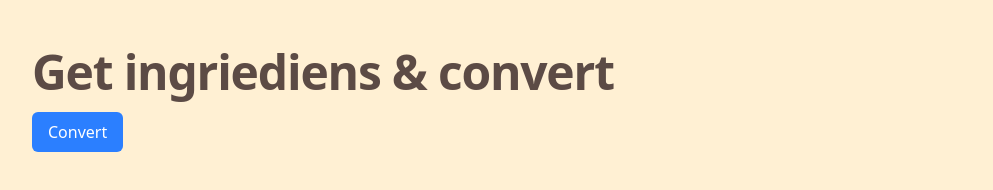
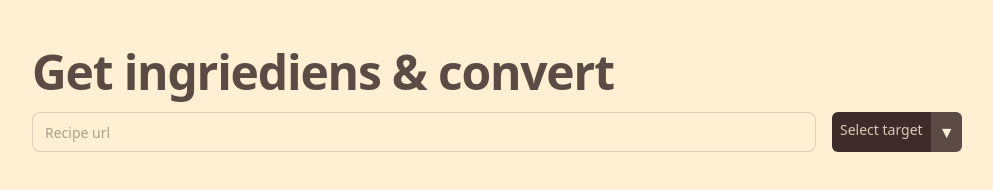
Before and after one commit to lsopocko/smart-baker, an Astro site in the folder apps/web/: page /convert in a window 1280 px wide. Shown: the whole page, without its empty margins (144-1137 px from the left). Built offline with nearby package versions, Linux system fonts and the light colour scheme; Astro itself is replaced by a stand-in of ours; a web font is replaced by a local one.

Commit message:
chore: readme

```diff
--- /dev/null
+++ b/apps/web/src/components/ButtonSelectCombo/ButtonSelectCombo.tsx
@@ -0,0 +1,60 @@
+import { startTransition, useState, type FC } from 'react';
+
+interface Item {
+    label: string;
+    value: string;
+}
+
+interface ButtonSelectComboProps {
+    items: Item[];
+    defaultValue?: Item;
+    placeholder: string;
+    onChange: (newValue: Item) => void;
+}
+
+export const ButtonSelectCombo: FC<ButtonSelectComboProps> = ({ items, defaultValue, placeholder, onChange }) => {
+    const [selected, setSelected] = useState<Item>(defaultValue);
+    const [isOpen, setIsOpen] = useState(false);
+    const [prevDefaultValue, setPrevDefaultValue] = useState<Item>(defaultValue);
+
+    if (defaultValue !== prevDefaultValue) {
+        setSelected(defaultValue);
+        setPrevDefaultValue(defaultValue);
+    }
+
+    const handleItemClick = (event, item: Item) => {
+        event.stopPropagation();
+        setSelected(item);
+        console.log(item);
+        onChange(item);
+        startTransition(() => {
+            setIsOpen(false);
+        });
+    };
+
+    const handleOpen = () => {
+        setIsOpen(true);
+    };
+
+    return (
+        <div className="flex items-center bg-primary text-primary-content rounded-md flex-1 self-stretch relative cursor-pointer min-w-32" onClick={handleOpen}>
+            <div className="self-stretch flex justify-between flex-1">
+                {!selected && <div className="flex text-sm text-primary-content opacity-80 whitespace-nowrap p-2">{placeholder}</div>}
+                {selected && <div className="flex text-sm text-primary-content p-2">{selected.label}</div>}
+            </div>
+
+            {/* Tick */}
+            <div className="bg-secondary-content self-stretch rounded-br-md rounded-tr-md items-center flex p-2">▼</div>
+
+            {isOpen && (
+                <ul className="absolute top-11 left-0 right-0 bg-primary text-primary-content flex flex-col gap-2 rounded-md overflow-clip">
+                    {items.map((item) => (
+                        <li className="hover:bg-accent cursor-pointer p-2" key={item.label} onClick={(event) => handleItemClick(event, item)}>
+                            {item.label}
+                        </li>
+                    ))}
+                </ul>
+            )}
+        </div>
+    );
+};
--- a/apps/web/src/components/Converter/Converter.tsx
+++ b/apps/web/src/components/Converter/Converter.tsx
@@ -1,14 +1,31 @@
+import { ButtonSelectCombo } from '../ButtonSelectCombo/ButtonSelectCombo';
 import Input from '../Input/Input';
 
+const PLACEHOLDER_ITEMS = [
+    {
+        label: 'imperial',
+        value: 'imperial'
+    },
+    {
+        label: 'metric',
+        value: 'metric'
+    }
+];
+
 const Converter = ({}) => {
+    const onTargetChanged = (newVal) => {
+        console.log('newly selected value', newVal);
+    };
+
     return (
-        <div className="p10 flex">
+        <div className="gap-4 flex items-center justify-between">
             <Input
                 onClick={() => {
                     console.log('my test');
                 }}
                 label={'Convert'}
             />
+            <ButtonSelectCombo items={PLACEHOLDER_ITEMS} onChange={onTargetChanged} placeholder="Select target" />
         </div>
     );
 };
--- a/apps/web/src/components/Input/Input.tsx
+++ b/apps/web/src/components/Input/Input.tsx
@@ -1,21 +1,23 @@
+import { useState, type ChangeEventHandler } from 'react';
+
 const Input = ({ label, onClick, disabled = false }) => {
-    const handleClick = (event) => {
-        if (disabled) {
-            event.preventDefault();
-            return;
-        }
-        console.log('Button clicked:', label);
-        console.log('click', onClick);
+    const [value, setValue] = useState('');
+    const handleChange: ChangeEventHandler<HTMLInputElement> = (event) => {
+        console.log('change inut', event);
+        setValue(event.target.value);
     };
 
     return (
-        <button
-            onClick={handleClick}
-            disabled={disabled}
-            className={`px-4 py-2 rounded-md text-white ${disabled ? 'bg-gray-400 cursor-not-allowed' : 'bg-blue-500 hover:bg-blue-600'}`}
-        >
-            {label}
-        </button>
+        <input
+            type="text"
+            className="input w-full"
+            onChange={handleChange}
+            placeholder="Recipe url"
+            tabIndex={0}
+            onFocus={(event) => {
+                event.target.select();
+            }}
+        ></input>
     );
 };
 
--- a/package.json
+++ b/package.json
@@ -8,6 +8,7 @@
   "scripts": {
     "dev:web": "pnpm --filter web... dev",
     "dev:extension": "pnpm --filter extension... dev",
+    "dev:nlp": "cd apps/services/nlp-parser && uvicorn main:app --reload --port 8001",
     "lint": "eslint . --ext .js,.ts,.tsx",
     "format": "prettier --write ."
   },
```
Also changed, not shown: readme.md (added).
